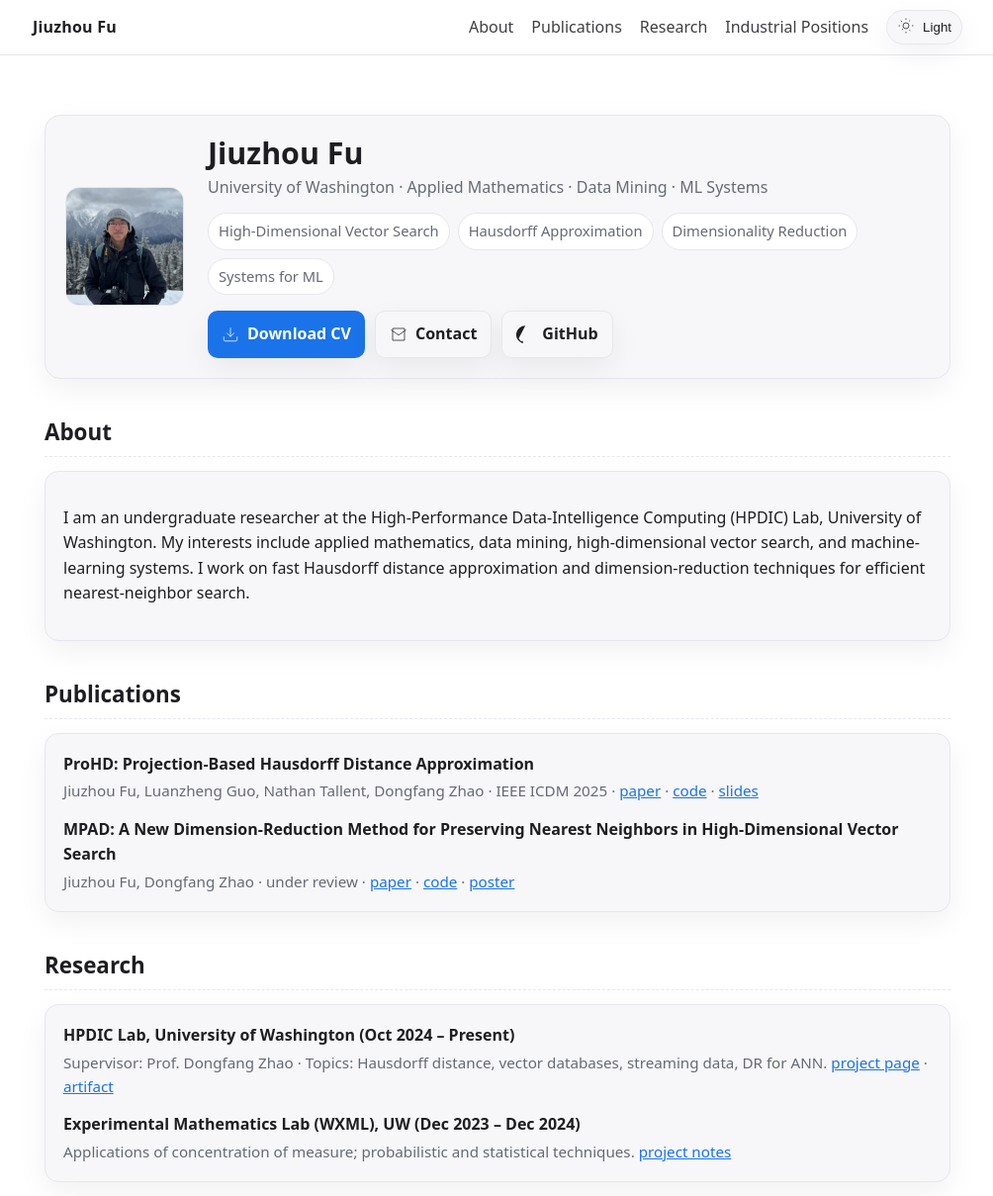
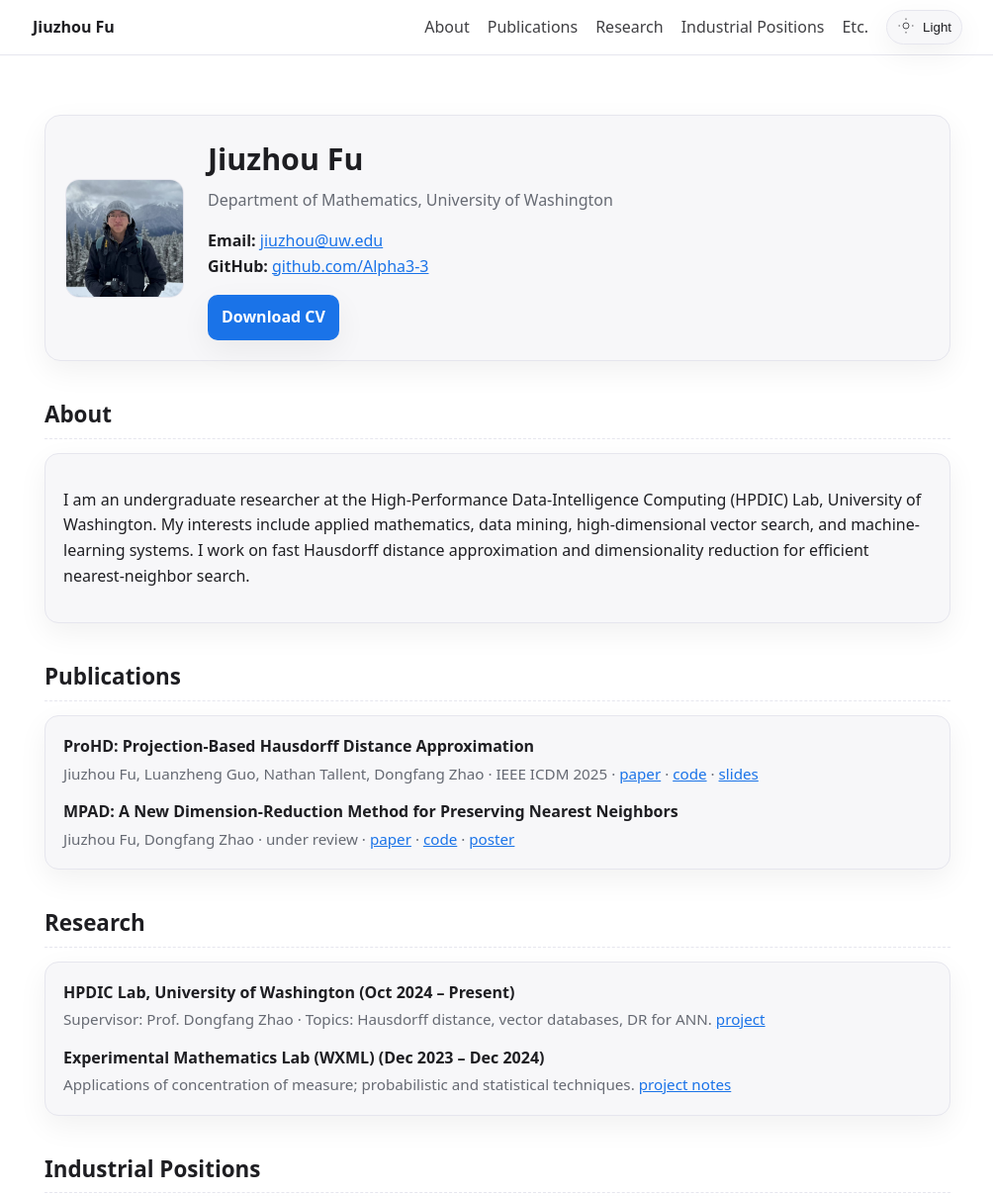
Before and after one commit to Alpha3-3/Alpha3-3.github.io, a plain HTML site: page index.html in a window 1280 px wide. Shown: the top 1209 px of the page at 99% size, without its empty margins (137-1141 px from the left). Drawn offline with Linux system fonts and the light colour scheme.

Commit message:
Update index.html

```diff
--- a/index.html
+++ b/index.html
@@ -4,7 +4,7 @@
   <meta charset="UTF-8" />
   <meta name="viewport" content="width=device-width, initial-scale=1" />
   <title>Jiuzhou Fu | Research Homepage</title>
-  <meta name="description" content="Jiuzhou Fu — University of Washington. Research in applied math, data mining, high-dimensional vector search, and ML systems." />
+  <meta name="description" content="Jiuzhou Fu — University of Washington Department of Mathematics." />
   <style>
     :root {
       --bg: #ffffff;
@@ -24,95 +24,42 @@
       --border: #252a34;
       --shadow: 0 10px 30px rgba(0,0,0,0.35);
     }
-
-    * { box-sizing: border-box; }
-    html, body { margin: 0; padding: 0; }
-    body {
-      font-family: ui-sans-serif, system-ui, -apple-system, Segoe UI, Roboto, Helvetica, Arial, "Apple Color Emoji", "Segoe UI Emoji";
-      background: var(--bg);
-      color: var(--text);
-      line-height: 1.6;
-    }
-
-    /* Container */
-    .wrap { max-width: 980px; margin: 0 auto; padding: 20px; }
-    @media (min-width: 768px) { .wrap { padding: 32px; } }
-
-    /* Nav */
-    .nav {
-      position: sticky; top: 0; z-index: 10;
-      backdrop-filter: saturate(180%) blur(10px);
-      background: color-mix(in srgb, var(--bg) 85%, transparent);
-      border-bottom: 1px solid var(--border);
-    }
-    .nav-inner {
-      max-width: 980px; margin: 0 auto; padding: 10px 20px;
-      display: flex; align-items: center; justify-content: space-between;
-    }
-    .brand { font-weight: 700; letter-spacing: .2px; }
-    .nav-links { display: flex; gap: 18px; align-items: center; }
-    .nav-links a {
-      text-decoration: none; color: var(--text); opacity: .85;
-    }
-    .nav-links a:hover { opacity: 1; color: var(--link); }
-    .toggle {
-      border: 1px solid var(--border);
-      background: var(--card);
-      padding: 6px 10px;
-      border-radius: 999px;
-      display: inline-flex; gap: 8px; align-items: center;
-      cursor: pointer; box-shadow: var(--shadow);
-      color: var(--text);
-    }
-    .toggle svg { width: 18px; height: 18px; }
-
-    /* Hero */
-    .hero {
-      display: grid; gap: 24px; align-items: center;
-      grid-template-columns: 120px 1fr; margin-top: 28px;
-      background: var(--card); border: 1px solid var(--border);
-      border-radius: 16px; padding: 20px; box-shadow: var(--shadow);
-    }
-    .avatar {
-      width: 120px; height: 120px; border-radius: 14px; object-fit: cover;
-      border: 1px solid var(--border);
-    }
-    .hero h1 { margin: 0 0 4px; font-size: 1.9rem; line-height: 1.2; }
-    .hero .sub { color: var(--muted); margin: 0 0 12px; }
-    .chip-row { display: flex; flex-wrap: wrap; gap: 8px; margin: 10px 0 16px; }
-    .chip {
-      font-size: .92rem; border: 1px solid var(--border); background: var(--bg);
-      padding: 6px 10px; border-radius: 999px; color: var(--muted);
-    }
-    .btn-row { display: flex; flex-wrap: wrap; gap: 10px; }
-    .btn {
-      text-decoration: none; color: var(--bg); background: var(--link);
-      padding: 10px 14px; border-radius: 10px; font-weight: 600; display: inline-flex; gap: 8px; align-items: center;
-      box-shadow: var(--shadow);
-    }
-    .btn.secondary { color: var(--text); background: var(--card); border: 1px solid var(--border); }
-
-    /* Sections */
-    section { margin-top: 36px; }
-    h2 {
-      font-size: 1.4rem; margin: 0 0 14px; display: flex; align-items: center; gap: 10px;
-      border-bottom: 1px dashed var(--border); padding-bottom: 6px;
-    }
-    .card {
-      background: var(--card); border: 1px solid var(--border);
-      border-radius: 14px; padding: 18px; box-shadow: var(--shadow);
-    }
-    .list { display: grid; gap: 14px; }
-    .item-title { margin: 0; font-weight: 650; }
-    .item-meta { margin: 2px 0 0; color: var(--muted); font-size: .95rem; }
-    a { color: var(--link); }
-
-    /* Footer */
-    footer { margin: 40px 0 20px; color: var(--muted); text-align: center; font-size: .95rem; }
+    *{box-sizing:border-box}
+    body{font-family:ui-sans-serif,system-ui,-apple-system,Segoe UI,Roboto,Helvetica,Arial;
+      background:var(--bg);color:var(--text);margin:0;line-height:1.6}
+    .wrap{max-width:980px;margin:0 auto;padding:20px}
+    @media(min-width:768px){.wrap{padding:32px}}
+    .nav{position:sticky;top:0;z-index:10;backdrop-filter:saturate(180%) blur(10px);
+      background:color-mix(in srgb,var(--bg) 85%,transparent);border-bottom:1px solid var(--border)}
+    .nav-inner{max-width:980px;margin:0 auto;padding:10px 20px;display:flex;align-items:center;justify-content:space-between}
+    .brand{font-weight:700}
+    .nav-links{display:flex;gap:18px;align-items:center}
+    .nav-links a{text-decoration:none;color:var(--text);opacity:.85}
+    .nav-links a:hover{opacity:1;color:var(--link)}
+    .toggle{border:1px solid var(--border);background:var(--card);padding:6px 10px;border-radius:999px;
+      display:inline-flex;gap:8px;align-items:center;cursor:pointer;box-shadow:var(--shadow);color:var(--text)}
+    .toggle svg{width:18px;height:18px}
+    .hero{display:grid;gap:24px;align-items:center;grid-template-columns:120px 1fr;
+      margin-top:28px;background:var(--card);border:1px solid var(--border);
+      border-radius:16px;padding:20px;box-shadow:var(--shadow)}
+    .avatar{width:120px;height:120px;border-radius:14px;object-fit:cover;border:1px solid var(--border)}
+    .hero h1{margin:0 0 4px;font-size:1.9rem}
+    .hero .sub{color:var(--muted);margin:0 0 12px}
+    .btn-row{display:flex;flex-wrap:wrap;gap:10px;margin-top:10px}
+    .btn{text-decoration:none;color:var(--bg);background:var(--link);padding:10px 14px;
+      border-radius:10px;font-weight:600;display:inline-flex;gap:8px;align-items:center;box-shadow:var(--shadow)}
+    .btn.secondary{color:var(--text);background:var(--card);border:1px solid var(--border)}
+    section{margin-top:36px}
+    h2{font-size:1.4rem;margin:0 0 14px;border-bottom:1px dashed var(--border);padding-bottom:6px}
+    .card{background:var(--card);border:1px solid var(--border);border-radius:14px;padding:18px;box-shadow:var(--shadow)}
+    .list{display:grid;gap:14px}
+    .item-title{margin:0;font-weight:650}
+    .item-meta{margin:2px 0 0;color:var(--muted);font-size:.95rem}
+    a{color:var(--link)}
+    footer{margin:40px 0 20px;color:var(--muted);text-align:center;font-size:.95rem}
   </style>
 </head>
 <body>
-  <!-- Nav -->
   <nav class="nav">
     <div class="nav-inner">
       <div class="brand">Jiuzhou Fu</div>
@@ -121,11 +68,10 @@
         <a href="#pubs">Publications</a>
         <a href="#research">Research</a>
         <a href="#industry">Industrial Positions</a>
+        <a href="#etc">Etc.</a>
         <button id="theme-toggle" class="toggle" aria-pressed="false" title="Toggle theme">
-          <!-- icons swap via JS -->
-          <span id="toggle-icon" aria-hidden="true">
-            <!-- sun -->
-            <svg viewBox="0 0 24 24" fill="none" stroke="currentColor"><circle cx="12" cy="12" r="4"/><path d="M12 2v2m0 16v2m10-10h-2M4 12H2m15.5-7.5-1.4 1.4M7.9 16.1l-1.4 1.4m10 0 1.4 1.4M6.5 6.5 5.1 5.1"/></svg>
+          <span id="toggle-icon">
+            <svg viewBox="0 0 24 24" fill="none" stroke="currentColor"><circle cx="12" cy="12" r="4"/><path d="M12 2v2m0 16v2m10-10h-2M4 12H2"/></svg>
           </span>
           <span id="toggle-text">Light</span>
         </button>
@@ -134,126 +80,87 @@
   </nav>
 
   <main class="wrap">
-    <!-- Hero -->
     <section class="hero">
       <img class="avatar" src="assets/me.jpg" alt="Photo of Jiuzhou Fu" />
       <div>
         <h1>Jiuzhou Fu</h1>
-        <p class="sub">University of Washington · Applied Mathematics · Data Mining · ML Systems</p>
-        <div class="chip-row">
-          <span class="chip">High-Dimensional Vector Search</span>
-          <span class="chip">Hausdorff Approximation</span>
-          <span class="chip">Dimensionality Reduction</span>
-          <span class="chip">Systems for ML</span>
-        </div>
+        <p class="sub">Department of Mathematics, University of Washington</p>
+        <p><strong>Email:</strong> <a href="mailto:jiuzhou@uw.edu">jiuzhou@uw.edu</a><br>
+           <strong>GitHub:</strong> <a href="https://github.com/Alpha3-3" target="_blank">github.com/Alpha3-3</a></p>
         <div class="btn-row">
-          <a class="btn" href="assets/Jiuzhou_Fu_Academic_Resume.pdf" download>
-            <!-- download icon -->
-            <svg width="18" height="18" viewBox="0 0 24 24" fill="none" stroke="currentColor"><path d="M21 15v4a2 2 0 0 1-2 2H5a2 2 0 0 1-2-2v-4"/><path d="M7 10l5 5 5-5"/><path d="M12 15V3"/></svg>
-            Download CV
-          </a>
-          <a class="btn secondary" href="mailto:jiuzhou@uw.edu">
-            <!-- mail icon -->
-            <svg width="18" height="18" viewBox="0 0 24 24" fill="none" stroke="currentColor"><path d="M4 4h16v16H4z"/><path d="m22 6-10 7L2 6"/></svg>
-            Contact
-          </a>
-          <a class="btn secondary" href="https://github.com/Alpha3-3" target="_blank" rel="noopener">
-            <!-- github icon -->
-            <svg width="18" height="18" viewBox="0 0 24 24" fill="currentColor"><path d="M12 .5a12 12 0 0 0-3.8 23.4c.6.1.8-.3.8-.6v-2.2c-3.4.7-4.1-1.5-4.1-1.5-.6-1.4-1.5-1.8-1.5-1.8-1.2-.9.1-.9.1-.9 1.3.1 2 . 1.9 2.3 1.9 1 .8 2.4.6 3 .5.1-.7.4-1.2.7-1.5-2.7-.3-5.6-1.4-5.6-6.2 0-1.4.5-2.6 1.3-3.5-.1-.3-.6-1.7.1-3.5 0 0 1-.3 3.6 1.3a12.4 12.4 0 0 1 6.5 0C18 5.2 19 5.5 19 5.5c.7 1.8.2 3.2.1 3.5.8.9 1.3 2.1 1.3 3.5 0 4.8-2.9 5.9-5.6 6.2.4.4.8 1.1.8 2.2v3.2c0 .3.2.7.8.6A12 12 0 0 0 12 .5Z"/></svg>
-            GitHub
-          </a>
+          <a class="btn" href="assets/Jiuzhou_Fu_Academic_Resume.pdf" download>Download CV</a>
         </div>
       </div>
     </section>
 
-    <!-- About -->
     <section id="about">
       <h2>About</h2>
       <div class="card">
         <p>
           I am an undergraduate researcher at the High-Performance Data-Intelligence Computing (HPDIC) Lab, University of Washington.
           My interests include applied mathematics, data mining, high-dimensional vector search, and machine-learning systems.
-          I work on fast Hausdorff distance approximation and dimension-reduction techniques for efficient nearest-neighbor search.
+          I work on fast Hausdorff distance approximation and dimensionality reduction for efficient nearest-neighbor search.
         </p>
       </div>
     </section>
 
-    <!-- Publications -->
     <section id="pubs">
       <h2>Publications</h2>
       <div class="card list">
         <div>
-          <p class="item-title">
-            ProHD: Projection-Based Hausdorff Distance Approximation
-          </p>
-          <p class="item-meta">
-            Jiuzhou Fu, Luanzheng Guo, Nathan Tallent, Dongfang Zhao · IEEE ICDM 2025 ·
-            <a href="" target="_blank" rel="noopener">paper</a> ·
-            <a href="" target="_blank" rel="noopener">code</a> ·
-            <a href="" target="_blank" rel="noopener">slides</a>
-          </p>
+          <p class="item-title">ProHD: Projection-Based Hausdorff Distance Approximation</p>
+          <p class="item-meta">Jiuzhou Fu, Luanzheng Guo, Nathan Tallent, Dongfang Zhao · IEEE ICDM 2025 ·
+            <a href="">paper</a> · <a href="">code</a> · <a href="">slides</a></p>
         </div>
         <div>
-          <p class="item-title">
-            MPAD: A New Dimension-Reduction Method for Preserving Nearest Neighbors in High-Dimensional Vector Search
-          </p>
-          <p class="item-meta">
-            Jiuzhou Fu, Dongfang Zhao · under review ·
-            <a href="" target="_blank" rel="noopener">paper</a> ·
-            <a href="" target="_blank" rel="noopener">code</a> ·
-            <a href="" target="_blank" rel="noopener">poster</a>
-          </p>
+          <p class="item-title">MPAD: A New Dimension-Reduction Method for Preserving Nearest Neighbors</p>
+          <p class="item-meta">Jiuzhou Fu, Dongfang Zhao · under review ·
+            <a href="">paper</a> · <a href="">code</a> · <a href="">poster</a></p>
         </div>
       </div>
     </section>
 
-    <!-- Research -->
     <section id="research">
       <h2>Research</h2>
       <div class="card list">
         <div>
           <p class="item-title">HPDIC Lab, University of Washington (Oct 2024 – Present)</p>
-          <p class="item-meta">
-            Supervisor: Prof. Dongfang Zhao · Topics: Hausdorff distance, vector databases, streaming data, DR for ANN.
-            <a href="" target="_blank" rel="noopener">project page</a> ·
-            <a href="" target="_blank" rel="noopener">artifact</a>
-          </p>
+          <p class="item-meta">Supervisor: Prof. Dongfang Zhao · Topics: Hausdorff distance, vector databases, DR for ANN.
+            <a href="">project</a></p>
         </div>
         <div>
-          <p class="item-title">Experimental Mathematics Lab (WXML), UW (Dec 2023 – Dec 2024)</p>
-          <p class="item-meta">
-            Applications of concentration of measure; probabilistic and statistical techniques.
-            <a href="" target="_blank" rel="noopener">project notes</a>
-          </p>
+          <p class="item-title">Experimental Mathematics Lab (WXML) (Dec 2023 – Dec 2024)</p>
+          <p class="item-meta">Applications of concentration of measure; probabilistic and statistical techniques.
+            <a href="">project notes</a></p>
         </div>
       </div>
     </section>
 
-    <!-- Industry -->
     <section id="industry">
       <h2>Industrial Positions</h2>
       <div class="card list">
         <div>
           <p class="item-title">Prompt Engineer Intern · Z.AI (Jun – Aug 2025)</p>
-          <p class="item-meta">
-            REDNOTE/Xiaohongshu overseas · Prompt workflows, instruction fine-tuning, and evaluation (GLM-4/4.5, CogTTS).
-            <a href="" target="_blank" rel="noopener">work summary</a>
-          </p>
+          <p class="item-meta">Prompt workflows, instruction fine-tuning, and evaluation (GLM-4/4.5, CogTTS).
+            <a href="">summary</a></p>
         </div>
         <div>
           <p class="item-title">Data Science Intern · Real AI (May – Aug 2024)</p>
-          <p class="item-meta">
-            Python/SQL on ~100K semi-structured records; multi-turn prompt pipelines for policy-advising LLMs.
-            <a href="" target="_blank" rel="noopener">work summary</a>
-          </p>
+          <p class="item-meta">Processed ~100K records using Python and SQL; multi-turn prompt pipelines for policy-advising LLMs.
+            <a href="">summary</a></p>
         </div>
         <div>
           <p class="item-title">Cybersecurity Intern · QAX (Aug – Oct 2024)</p>
-          <p class="item-meta">
-            Blue-team surveillance and incident response; traffic monitoring on proprietary platforms.
-            <a href="" target="_blank" rel="noopener">work summary</a>
-          </p>
+          <p class="item-meta">Blue-team surveillance and incident response; server traffic monitoring.
+            <a href="">summary</a></p>
         </div>
+      </div>
+    </section>
+
+    <section id="etc">
+      <h2>Etc.</h2>
+      <div class="card">
+        <p>Other interests and activities: travel, photography, creative projects, and cross-disciplinary work linking applied math and AI systems.</p>
       </div>
     </section>
 
@@ -263,47 +170,35 @@
   </main>
 
   <script>
-    // --- Theme: system preference + localStorage + toggle ---
-    const root = document.documentElement;
-    const key = 'theme';
-    const prefersDark = window.matchMedia('(prefers-color-scheme: dark)');
-    function applyTheme(next) {
-      root.setAttribute('data-theme', next === 'dark' ? 'dark' : 'light');
-      const pressed = next === 'dark';
-      const btn = document.getElementById('theme-toggle');
-      if (btn) btn.setAttribute('aria-pressed', String(pressed));
-      const icon = document.getElementById('toggle-icon');
-      const text = document.getElementById('toggle-text');
-      if (icon) {
-        icon.innerHTML = pressed
-          // moon icon
-          ? '<svg viewBox="0 0 24 24" fill="none" stroke="currentColor"><path d="M21 12.79A9 9 0 1 1 11.21 3 7 7 0 0 0 21 12.79Z"/></svg>'
-          // sun icon
-          : '<svg viewBox="0 0 24 24" fill="none" stroke="currentColor"><circle cx="12" cy="12" r="4"/><path d="M12 2v2m0 16v2m10-10h-2M4 12H2m15.5-7.5-1.4 1.4M7.9 16.1l-1.4 1.4m10 0 1.4 1.4M6.5 6.5 5.1 5.1"/></svg>';
-      }
-      if (text) text.textContent = pressed ? 'Dark' : 'Light';
+    const root=document.documentElement,key='theme';
+    const prefersDark=window.matchMedia('(prefers-color-scheme: dark)');
+    function applyTheme(next){
+      root.setAttribute('data-theme',next==='dark'?'dark':'light');
+      const pressed=next==='dark';
+      document.getElementById('theme-toggle').setAttribute('aria-pressed',pressed);
+      document.getElementById('toggle-icon').innerHTML=pressed?
+        '<svg viewBox="0 0 24 24" fill="none" stroke="currentColor"><path d="M21 12.79A9 9 0 1 1 11.21 3 7 7 0 0 0 21 12.79Z"/></svg>':
+        '<svg viewBox="0 0 24 24" fill="none" stroke="currentColor"><circle cx="12" cy="12" r="4"/><path d="M12 2v2m0 16v2m10-10h-2M4 12H2"/></svg>';
+      document.getElementById('toggle-text').textContent=pressed?'Dark':'Light';
     }
-    function initialTheme() {
-      const saved = localStorage.getItem(key);
-      if (saved === 'dark' || saved === 'light') return saved;
-      return prefersDark.matches ? 'dark' : 'light';
+    function initTheme(){
+      const saved=localStorage.getItem(key);
+      return saved==='dark'||saved==='light'?saved:(prefersDark.matches?'dark':'light');
     }
-    let current = initialTheme();
+    let current=initTheme();
     applyTheme(current);
-    prefersDark.addEventListener('change', e => {
-      if (!localStorage.getItem(key)) {
-        current = e.matches ? 'dark' : 'light';
+    prefersDark.addEventListener('change',e=>{
+      if(!localStorage.getItem(key)){
+        current=e.matches?'dark':'light';
         applyTheme(current);
       }
     });
-    document.getElementById('theme-toggle').addEventListener('click', () => {
-      current = (current === 'dark') ? 'light' : 'dark';
-      localStorage.setItem(key, current);
+    document.getElementById('theme-toggle').addEventListener('click',()=>{
+      current=current==='dark'?'light':'dark';
+      localStorage.setItem(key,current);
       applyTheme(current);
     });
-
-    // year
-    document.getElementById('year').textContent = new Date().getFullYear();
+    document.getElementById('year').textContent=new Date().getFullYear();
   </script>
 </body>
 </html>
```
